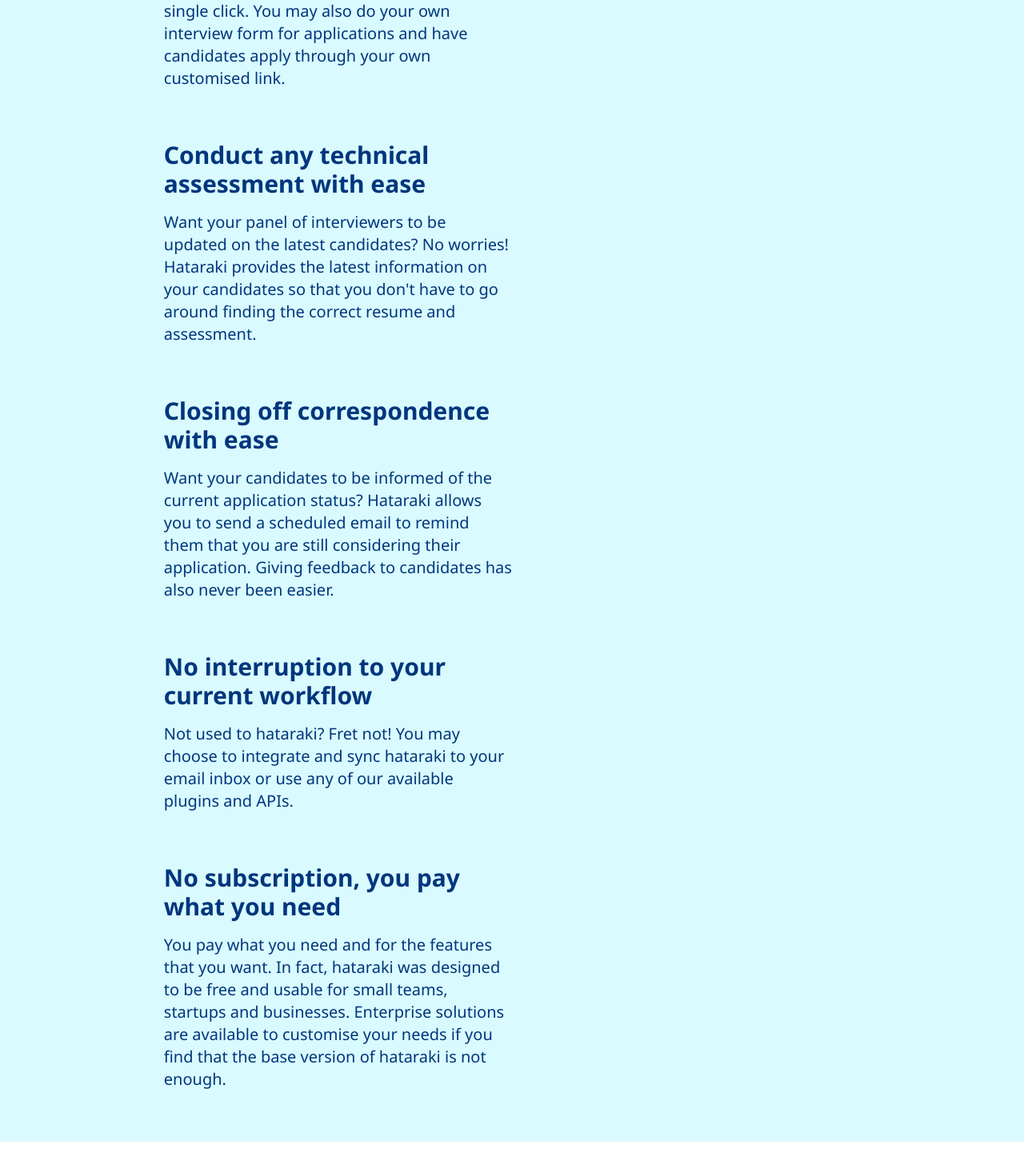
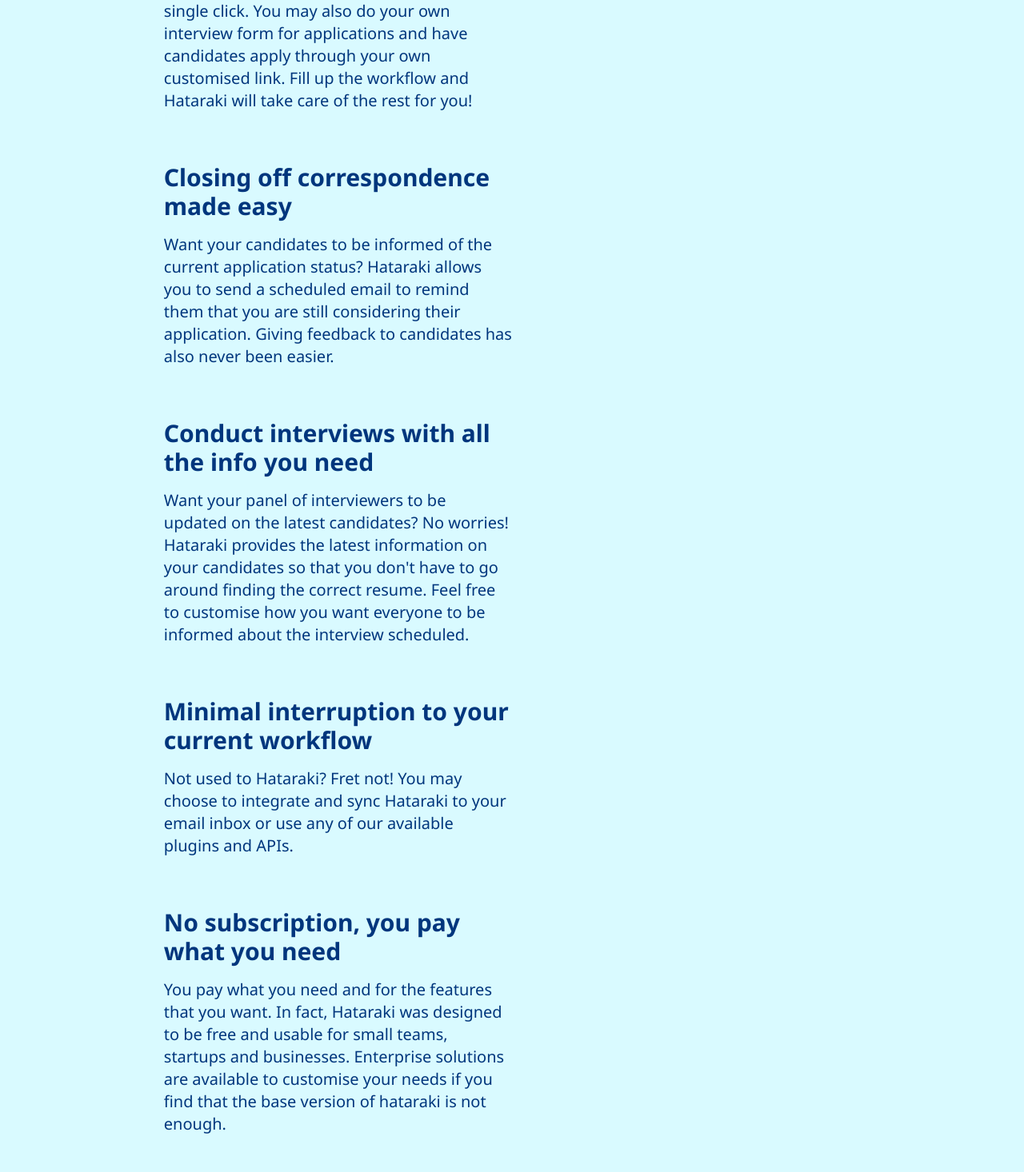
Before and after one commit to Danger-Duo/Hataraki_Frontend, a Vue app: page / in a window 1280 px wide. Shown: the part 836-2302 px from the top of the page at 80% size. Before the commit the page ends 2264 px from the top, so only its background shows below. Built offline with nearby package versions, Linux system fonts and the light colour scheme; the HTML template or start-up script is replaced by a standard one.

Commit message:
Shift background to layout wrapping RouterView

```diff
--- a/src/App.vue
+++ b/src/App.vue
@@ -1,7 +1,9 @@
 <script setup lang="ts">
-  import { RouterView } from 'vue-router';
+import { RouterView } from 'vue-router';
 </script>
 
 <template>
-  <RouterView />
+  <div class="bg-light min-h-screen dark:bg-dark">
+    <RouterView />
+  </div>
 </template>
--- a/src/views/HomeView.vue
+++ b/src/views/HomeView.vue
@@ -4,7 +4,6 @@
 </script>
 
 <template>
-  <div class="bg-light min-h-screen dark:bg-dark">
   <HomeHeader />
 
   <div class="w-full p-8 md:p-24 flex flex-col justify-center items-center animate__animated animate__fadeInLeftBig">
@@ -19,32 +18,33 @@
     <div class="lg:w-[50%] my-6 flex flex-col">
       <span class="my-2 lg:text-3xl text-xl text-secondary dark:text-dark font-bold">Create your own hiring workflow</span>
       <span class="my-2 text-xl text-secondary dark:text-dark font-normal"
-          >Tired of sending emails for every application on LinkedIn? Craft a template or choose from our many carefully-curated templates and have
-          them sent to your candidates with a single click. You may also do your own interview form for applications and have candidates apply through
-          your own customised link.</span
+        >Tired of sending emails for every application on LinkedIn? Craft a template or choose from our many carefully-curated templates and have them
+        sent to your candidates with a single click. You may also do your own interview form for applications and have candidates apply through your
+        own customised link. Fill up the workflow and Hataraki will take care of the rest for you!</span
       >
     </div>
 
     <div class="lg:w-[50%] my-6 flex flex-col">
-        <span class="my-2 lg:text-3xl text-xl text-secondary dark:text-dark font-bold">Conduct any technical assessment with ease</span>
+      <span class="my-2 lg:text-3xl text-xl text-secondary dark:text-dark font-bold">Closing off correspondence made easy</span>
       <span class="my-2 text-xl text-secondary dark:text-dark font-normal"
-          >Want your panel of interviewers to be updated on the latest candidates? No worries! Hataraki provides the latest information on your
-          candidates so that you don't have to go around finding the correct resume and assessment.
+        >Want your candidates to be informed of the current application status? Hataraki allows you to send a scheduled email to remind them that you
+        are still considering their application. Giving feedback to candidates has also never been easier.
       </span>
     </div>
 
     <div class="lg:w-[50%] my-6 flex flex-col">
-        <span class="my-2 lg:text-3xl text-xl text-secondary dark:text-dark font-bold">Closing off correspondence with ease</span>
+      <span class="my-2 lg:text-3xl text-xl text-secondary dark:text-dark font-bold">Conduct interviews with all the info you need</span>
       <span class="my-2 text-xl text-secondary dark:text-dark font-normal"
-          >Want your candidates to be informed of the current application status? Hataraki allows you to send a scheduled email to remind them that
-          you are still considering their application. Giving feedback to candidates has also never been easier.
+        >Want your panel of interviewers to be updated on the latest candidates? No worries! Hataraki provides the latest information on your
+        candidates so that you don't have to go around finding the correct resume. Feel free to customise how you want everyone to be informed about
+        the interview scheduled.
       </span>
     </div>
 
     <div class="lg:w-[50%] my-6 flex flex-col">
-        <span class="my-2 lg:text-3xl text-xl text-secondary dark:text-dark font-bold">No interruption to your current workflow</span>
+      <span class="my-2 lg:text-3xl text-xl text-secondary dark:text-dark font-bold">Minimal interruption to your current workflow</span>
       <span class="my-2 text-xl text-secondary dark:text-dark font-normal"
-          >Not used to hataraki? Fret not! You may choose to integrate and sync hataraki to your email inbox or use any of our available plugins and
+        >Not used to Hataraki? Fret not! You may choose to integrate and sync Hataraki to your email inbox or use any of our available plugins and
         APIs.
       </span>
     </div>
@@ -52,10 +52,9 @@
     <div class="lg:w-[50%] my-6 flex flex-col">
       <span class="my-2 lg:text-3xl text-xl text-secondary dark:text-dark font-bold">No subscription, you pay what you need</span>
       <span class="my-2 text-xl text-secondary dark:text-dark font-normal"
-          >You pay what you need and for the features that you want. In fact, hataraki was designed to be free and usable for small teams, startups
-          and businesses. Enterprise solutions are available to customise your needs if you find that the base version of hataraki is not enough.
+        >You pay what you need and for the features that you want. In fact, Hataraki was designed to be free and usable for small teams, startups and
+        businesses. Enterprise solutions are available to customise your needs if you find that the base version of hataraki is not enough.
       </span>
     </div>
   </div>
-  </div>
 </template>
```
Lines whose indentation alone changed are shown as unchanged.
